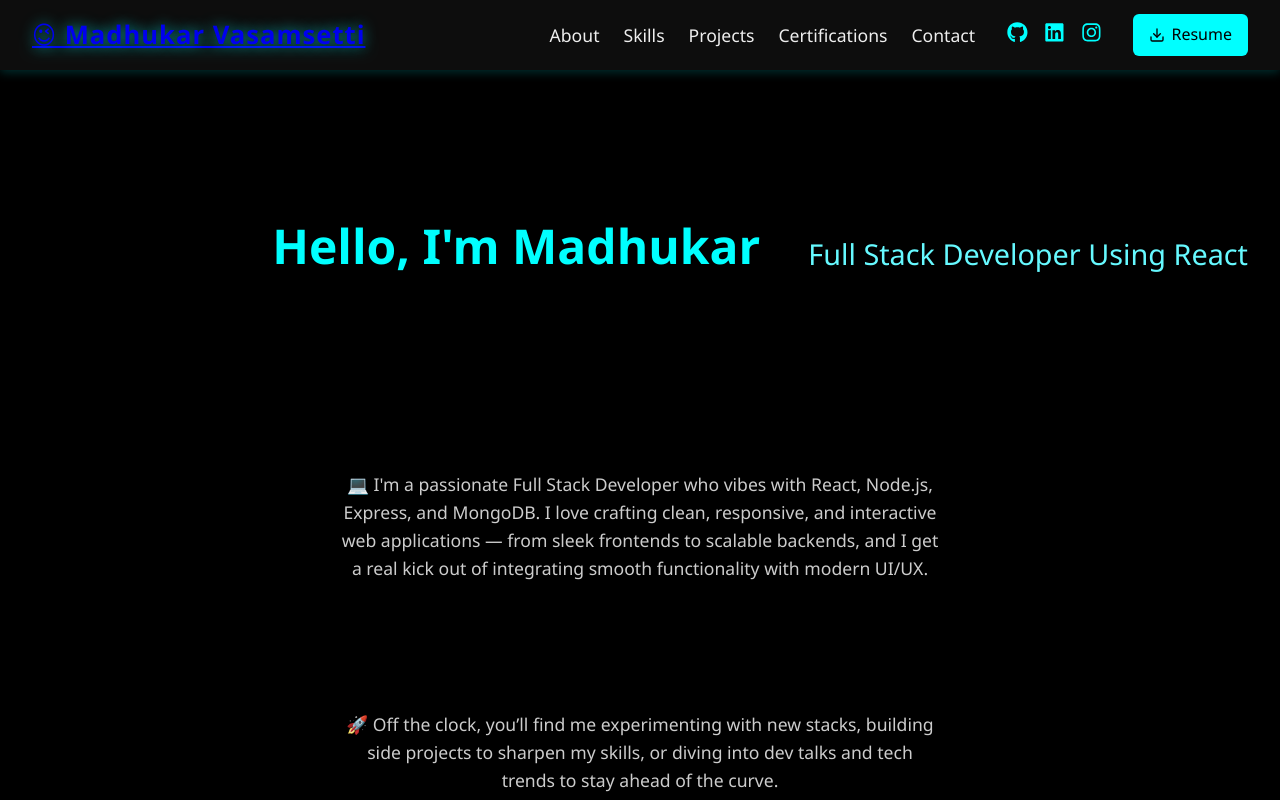
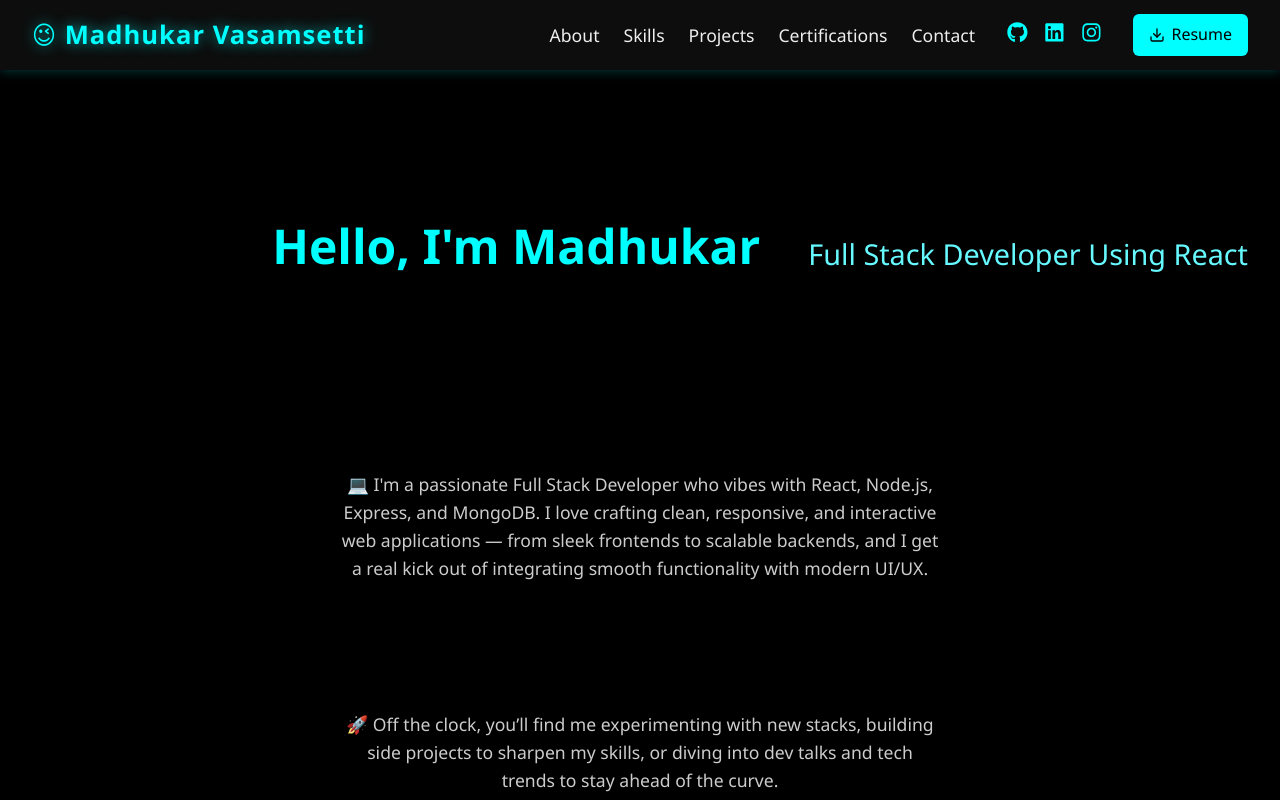
Before and after one commit to MadhuVasamsetti/portfolio, a React (Create React App) app: page / in a window 1280 px wide. Shown: the top 800 px of the page. Built offline with nearby package versions, Linux system fonts and the light colour scheme.

Commit message:
Update nav.css

```diff
--- a/src/styles/nav.css
+++ b/src/styles/nav.css
@@ -19,18 +19,13 @@
 }
 
 .brand-name {
-  display: flex;
-  align-items: center;
   font-size: 1.6rem;
   font-weight: 600;
   font-family: 'Segoe UI', Tahoma, Geneva, Verdana, sans-serif;
+  color: #00ffff;
   animation: brandGlow 4s ease-in-out infinite;
   letter-spacing: 1px;
-}
-
-.first-name, .last-name {
-  color: #00ffff;
-  margin-left: 0.3rem;
+  text-decoration: none; /* Remove underline */
 }
 
 @keyframes brandGlow {
```
